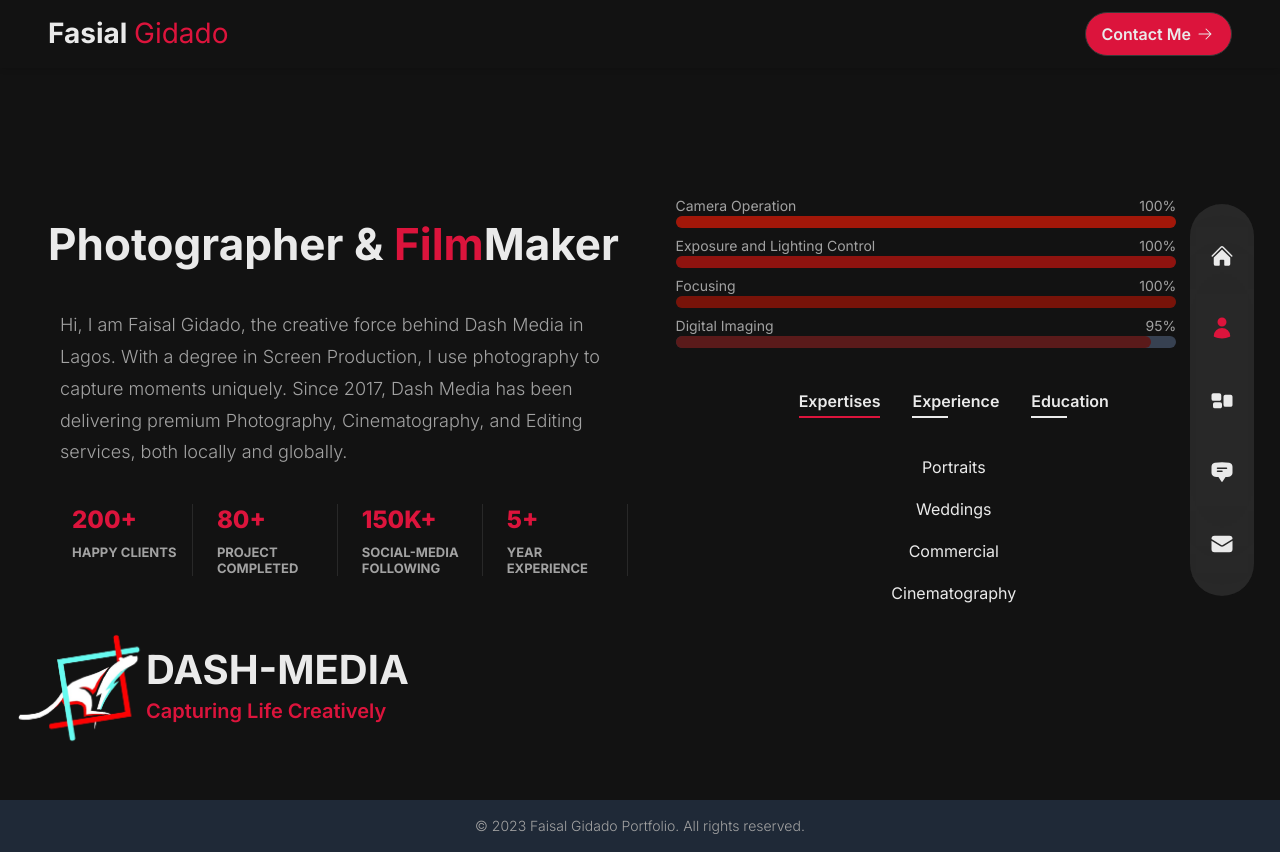
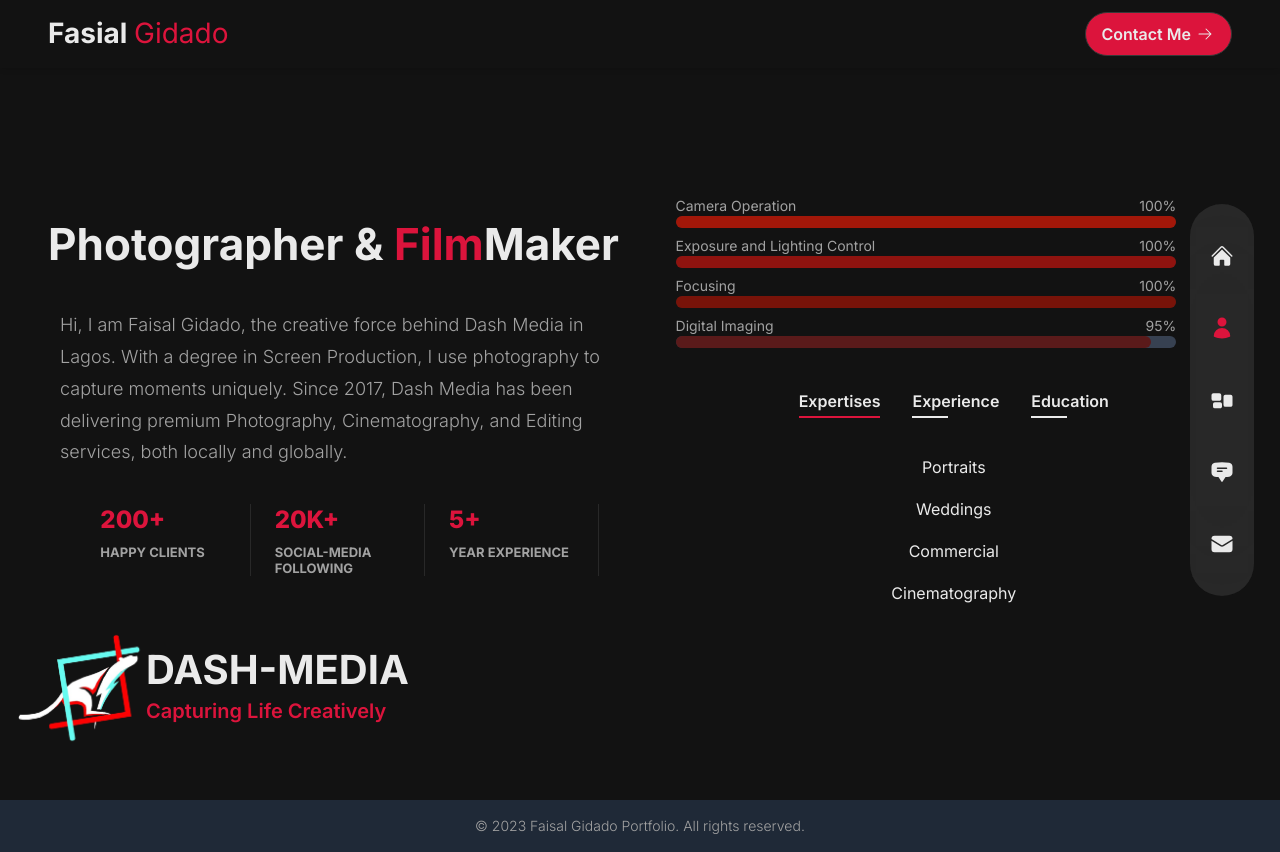
Before and after one commit to kayode-victor/faisal-portfolio, a Next.js app: page /about in a window 1280 px wide. Built offline with nearby package versions, Linux system fonts and the light colour scheme.

Commit message:
New update 4

```diff
--- a/pages/about/index.jsx
+++ b/pages/about/index.jsx
@@ -35,7 +35,7 @@ const About = () => {
           <div className="flex py-4 lg:py-2 lg:flex flex-1 px-2 gap-2">
             <div className="relative flex-1 px-4 after:w-[1px] after:h-full after:bg-white/10 after:absolute after:top-0 after:right-0">
               <h4 className="text-secondary font-extrabold text-2xl">
-                <CountUp start={150} end={200} duration={5} delay={1} />+
+                <CountUp start={195} end={200} duration={5} delay={1} />+
               </h4>
               <p className="uppercase text-[13px] font-bold leading-4 pt-2">
                 Happy clients
@@ -43,16 +43,7 @@ const About = () => {
             </div>
             <div className="relative flex-1 px-4 after:w-[1px] after:h-full after:bg-white/10 after:absolute after:top-0 after:right-0">
               <h4 className="text-secondary font-extrabold text-2xl">
-                <CountUp start={50} end={80} duration={5} delay={1} />+
-              </h4>
-              <p className="uppercase text-[13px] font-bold leading-4 pt-2">
-                project completed
-              </p>
-            </div>
-
-            <div className="relative flex-1 px-4 after:w-[1px] after:h-full after:bg-white/10 after:absolute after:top-0 after:right-0">
-              <h4 className="text-secondary font-extrabold text-2xl">
-                <CountUp start={50} end={150} duration={5} delay={1} />
+                <CountUp start={15} end={20} duration={5} delay={1} />
                 K+
               </h4>
               <p className="uppercase text-[13px] font-bold leading-4 pt-2">
@@ -61,7 +52,7 @@ const About = () => {
             </div>
             <div className="relative flex-1 px-4 after:w-[1px] after:h-full after:bg-white/10 after:absolute after:top-0 after:right-0">
               <h4 className="text-secondary font-extrabold text-2xl">
-                <CountUp start={1} end={5} duration={5} delay={1} />+
+                <CountUp start={0} end={5} duration={5} delay={1} />+
               </h4>
               <p className="uppercase text-[13px] font-bold leading-4 pt-2">
                 year experience
--- a/pages/cinematography/index.jsx
+++ b/pages/cinematography/index.jsx
@@ -13,7 +13,9 @@ export default function Cinematography() {
       <div className="justify-center lg:px-20">
         <div className="lg:ml-10 mb-4 lg:mb-4">
           <Link href={"/work"} className="items-start">
-            <p className="text-white font-medium">go back</p>
+            <p className="text-white hover:text-secondary font-medium">
+              go back
+            </p>
           </Link>
         </div>
         {/* Display Videos */}
--- a/pages/commercial/index.jsx
+++ b/pages/commercial/index.jsx
@@ -18,7 +18,9 @@ export default function Commercial() {
       <div className="justify-center lg:px-12">
         <div className="lg:ml-10">
           <Link href={"/work"} className="  items-start">
-            <p className="text-white font-medium">go back</p>
+            <p className="text-white hover:text-secondary font-medium">
+              go back
+            </p>
           </Link>
         </div>
         {/* display */}
--- a/pages/portraits/index.jsx
+++ b/pages/portraits/index.jsx
@@ -18,7 +18,9 @@ export default function Portraits() {
       <div className="justify-center lg:px-12">
         <div className="lg:ml-10">
           <Link href={"/work"} className="  items-start">
-            <p className="text-white font-medium">go back</p>
+            <p className="text-white hover:text-secondary font-medium">
+              go back
+            </p>
           </Link>
         </div>
         {/* display */}
--- a/pages/wedding/index.jsx
+++ b/pages/wedding/index.jsx
@@ -18,7 +18,9 @@ export default function Wedding() {
       <div className="justify-center lg:px-12">
         <div className="lg:ml-10">
           <Link href={"/work"} className="items-start">
-            <p className="text-white font-medium">go back</p>
+            <p className="text-white hover:text-secondary font-medium">
+              go back
+            </p>
           </Link>
         </div>
         {/* display */}
```
